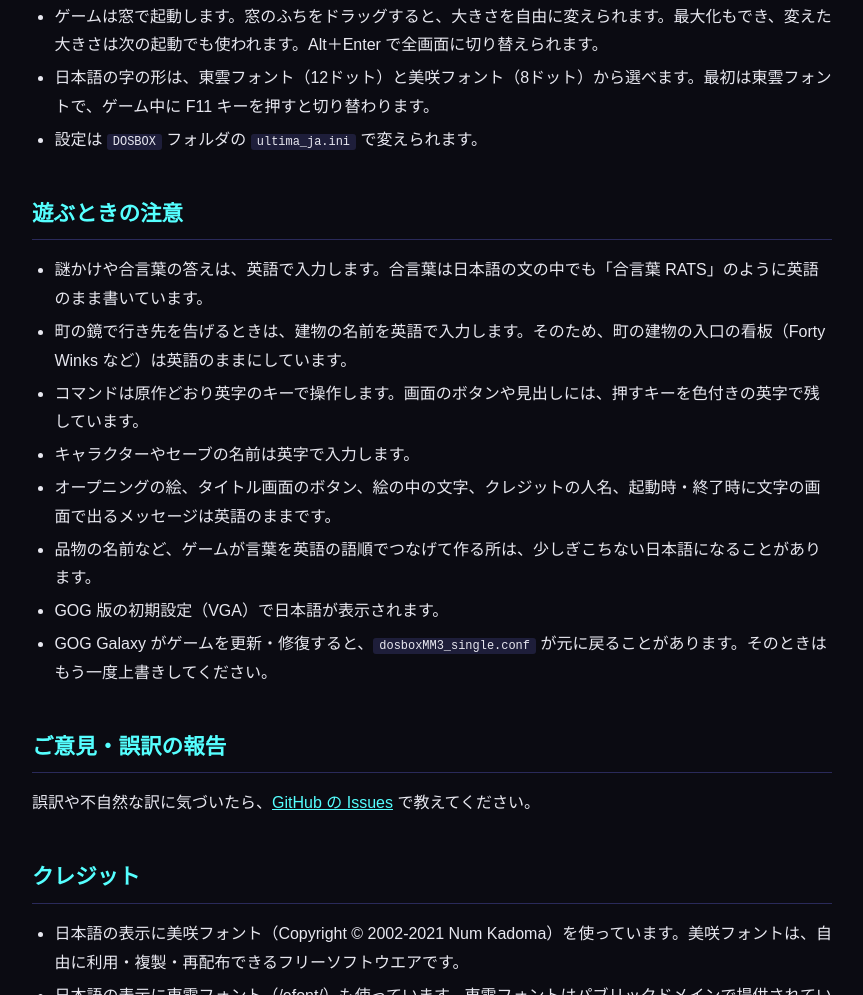
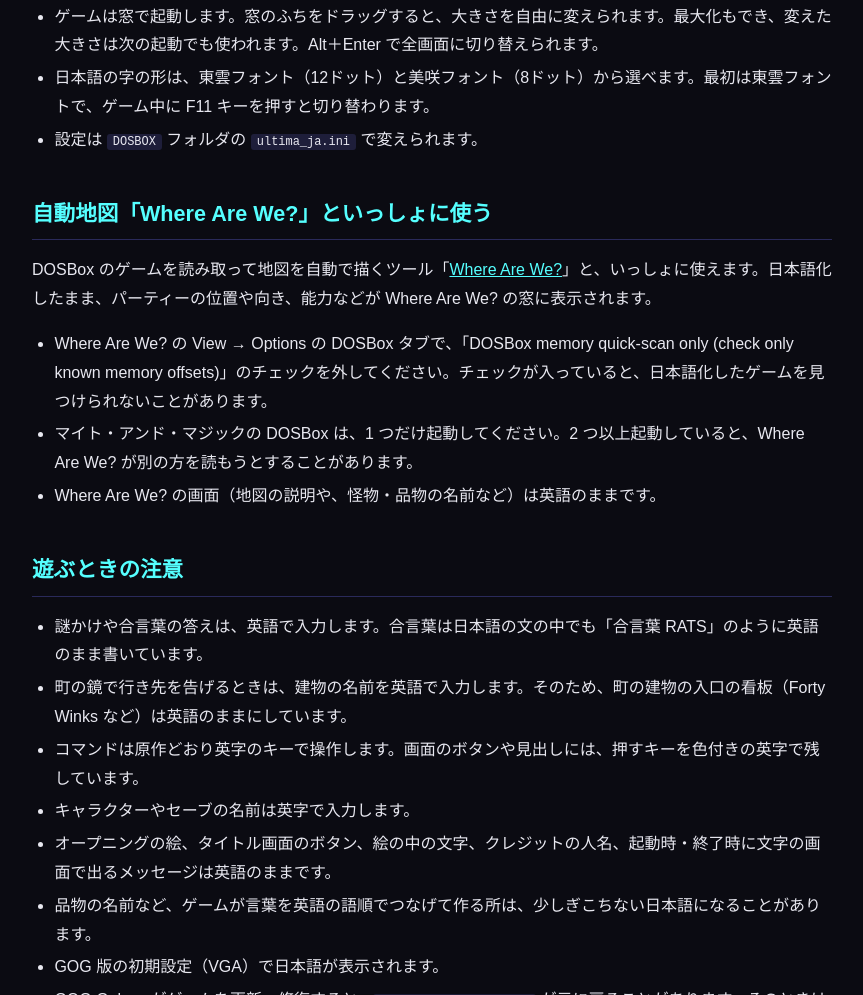
Before and after one commit to higesho/mm-ja, a plain HTML site: page docs/mm3/index.html in a window 1280 px wide. Shown: the part 2398-3393 px from the top of the page, without its empty margins (104-967 px from the left). Drawn offline with Linux system fonts and the light colour scheme.

Commit message:
第1部〜3のページを v1.2（自動地図 Where Are We? との併用）に合わせる
Co-Authored-By: Claude Opus 5.5 <noreply@anthropic.com>

```diff
--- a/docs/mm3/index.html
+++ b/docs/mm3/index.html
@@ -23,7 +23,7 @@
 <p class="tag">GOG.com 版の「Might and Magic III: Isles of Terra」（DOS 版）を日本語で遊べるようにする、非公式のファンメイドパッチです。
 町・洞窟・城・野外の出来事や人物の台詞、店・宿・神殿・ギルド・訓練所・銀行でのやりとり、キャラクターの画面、呪文とその説明、品物と怪物の名前、酒場の噂、道化師の「今日の冗談」、コラックの手記まで、ゲームの中の文章を日本語にしています。
 ゲームのフォルダにファイルを置くだけで日本語になり、外せば英語に戻ります。</p>
-<p><a class="dl" href="https://github.com/higesho/mm-ja/releases/tag/mm3-v1.1">ダウンロード（GitHub）</a></p>
+<p><a class="dl" href="https://github.com/higesho/mm-ja/releases/tag/mm3-v1.2">ダウンロード（GitHub）</a></p>
 </section>
 
 <div class="text">
@@ -69,6 +69,14 @@ GOG.com で販売されているのは DOS 版です。</p>
 <li>設定は <code>DOSBOX</code> フォルダの <code>ultima_ja.ini</code> で変えられます。</li>
 </ul>
 
+<h2>自動地図「Where Are We?」といっしょに使う</h2>
+<p>DOSBox のゲームを読み取って地図を自動で描くツール「<a href="https://www.eskimo.com/~edv/lockscroll/WhereAreWe/">Where Are We?</a>」と、いっしょに使えます。日本語化したまま、パーティーの位置や向き、能力などが Where Are We? の窓に表示されます。</p>
+<ul>
+<li>Where Are We? の View → Options の DOSBox タブで、「DOSBox memory quick-scan only (check only known memory offsets)」のチェックを外してください。チェックが入っていると、日本語化したゲームを見つけられないことがあります。</li>
+<li>マイト・アンド・マジックの DOSBox は、1 つだけ起動してください。2 つ以上起動していると、Where Are We? が別の方を読もうとすることがあります。</li>
+<li>Where Are We? の画面（地図の説明や、怪物・品物の名前など）は英語のままです。</li>
+</ul>
+
 <h2>遊ぶときの注意</h2>
 <ul>
 <li>謎かけや合言葉の答えは、英語で入力します。合言葉は日本語の文の中でも「合言葉 RATS」のように英語のまま書いています。</li>
```
Also changed, not shown: docs/mm1/index.html (+9 -1 lines), docs/mm2/index.html (+9 -1 lines), 1 other file.
